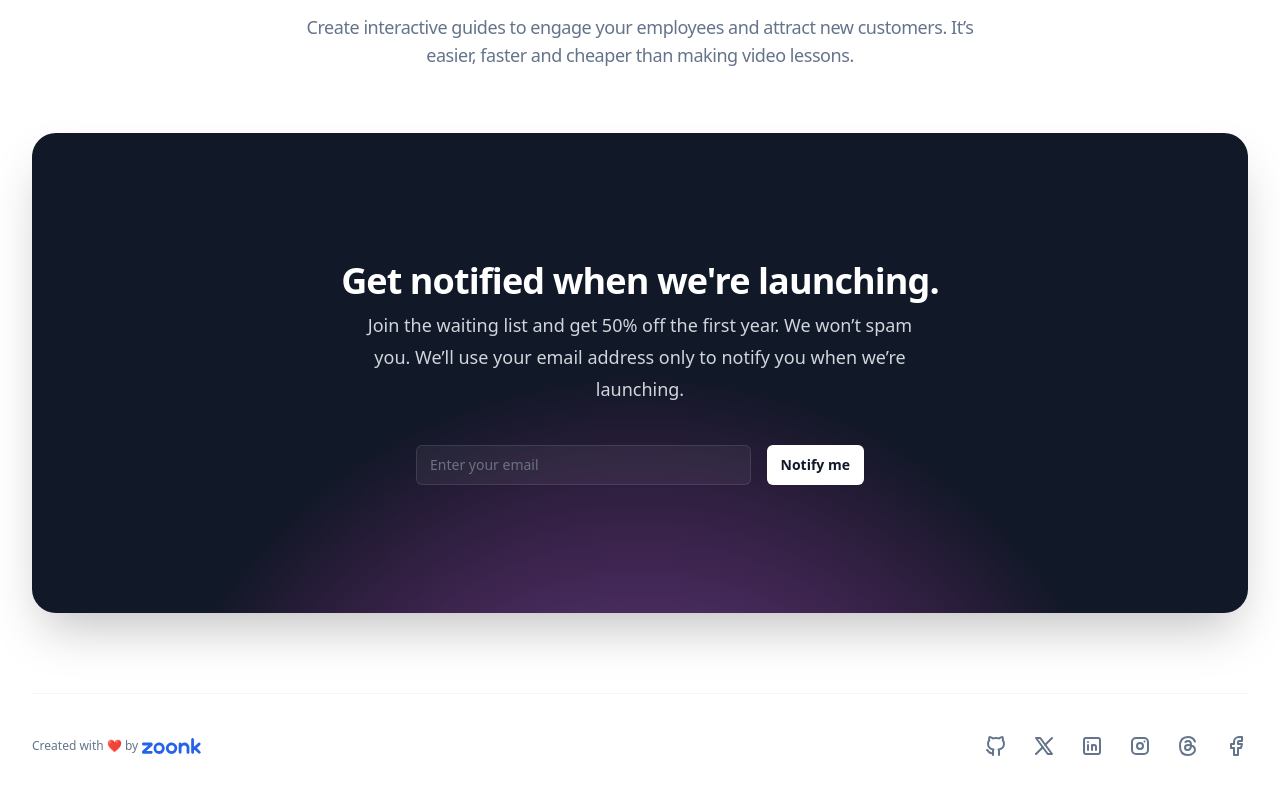
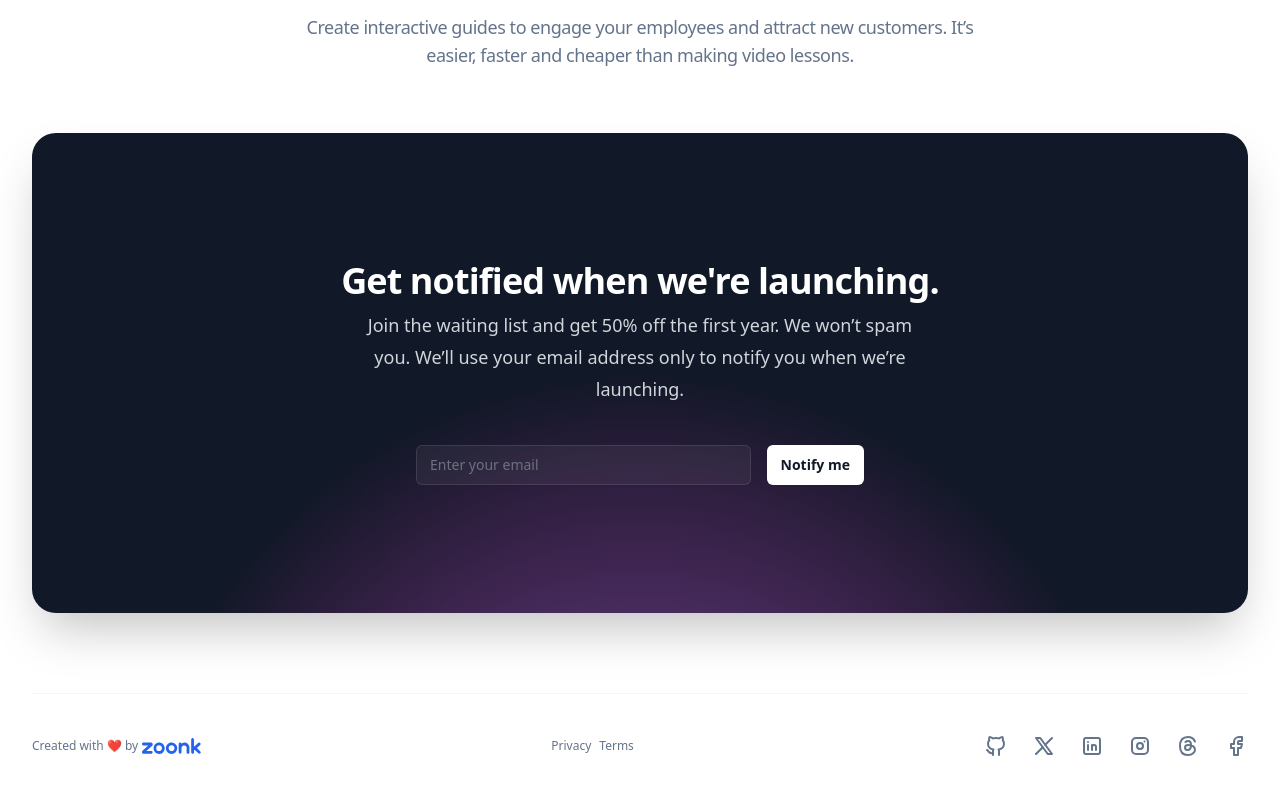
Before and after one commit to zoonk/wikaro.com, a Next.js app: page /en in a window 1280 px wide. Shown: the part 355-1150 px from the top of the page. Built offline with nearby package versions, Linux system fonts and the light colour scheme.

Commit message:
Add terms and privacy

```diff
--- a/components/Footer.tsx
+++ b/components/Footer.tsx
@@ -42,6 +42,16 @@ export default async function Footer({ locale }: FooterProps) {
         ))}
       </div>
 
+      <ul className="text-slate-500 inline-flex gap-x-2 mt-6 sm:mt-0 text-xs">
+        <li className="hover:underline">
+          <a href={`https://zoonk.org/${locale}/privacy`}>{t.footer.privacy}</a>
+        </li>
+
+        <li className="hover:underline">
+          <a href={`https://zoonk.org/${locale}/terms`}>{t.footer.terms}</a>
+        </li>
+      </ul>
+
       <p className="flex mt-6 gap-1 text-xs text-slate-500 sm:mt-0">
         <span>{t.footer.powered_by}</span>
         <a
--- a/dictionaries/en.json
+++ b/dictionaries/en.json
@@ -3,7 +3,9 @@
     "demo": "Live demo"
   },
   "footer": {
-    "powered_by": "Created with ❤️ by"
+    "powered_by": "Created with ❤️ by",
+    "privacy": "Privacy",
+    "terms": "Terms"
   },
   "home": {
     "hero": {
--- a/dictionaries/pt.json
+++ b/dictionaries/pt.json
@@ -3,7 +3,9 @@
     "demo": "Demonstração"
   },
   "footer": {
-    "powered_by": "Criado com ❤️ por"
+    "powered_by": "Criado com ❤️ por",
+    "privacy": "Privacidade",
+    "terms": "Termos"
   },
   "home": {
     "hero": {
```
